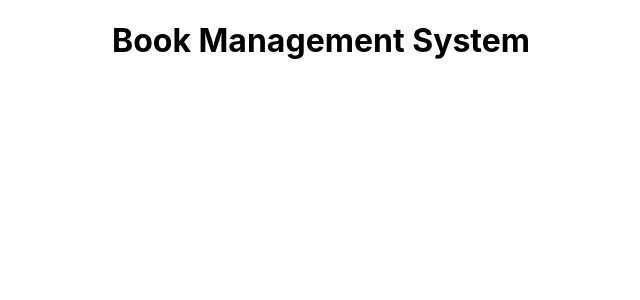
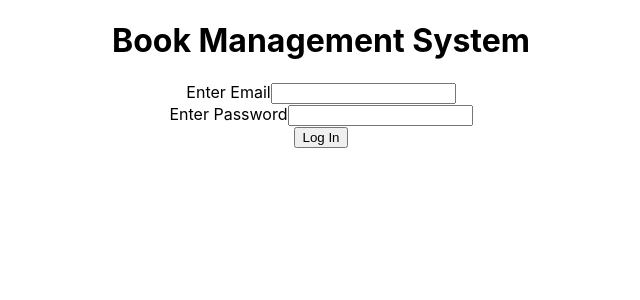
Before and after one commit to ankitsng0007/AnkitRepo, a React (Create React App) app in the folder RCT-211/Day-7/book_management_system/: page /login in a window 1280 px wide. Shown: the top 300 px of the page, without its empty margins (319-959 px from the left). Built offline with nearby package versions, Linux system fonts and the light colour scheme.

Commit message:
File Added

```diff
--- a/RCT-211/Day-7/book_management_system/src/Pages/LogIn.jsx
+++ b/RCT-211/Day-7/book_management_system/src/Pages/LogIn.jsx
@@ -1,9 +1,28 @@
-import React from 'react';
+import React, { useState } from 'react';
 
 function LogIn() {
+  const [email,setEmail] = useState("");
+  const [password,setPassword] = useState("");
+
   return (
     <div>
-
+      <form>
+        <div>
+          <label>Enter Email</label>
+          <input
+          type='email'
+          value={email}
+          onChange={(e) => setEmail(e.target.value)}/>
+        </div>
+        <div>
+          <label>Enter Password</label>
+          <input
+          type='password'
+          value={password}
+          onChange={(e) => setPassword(e.target.value)}/>
+        </div>
+        <button>Log In</button>
+      </form>
     </div>
   );
 }
```
